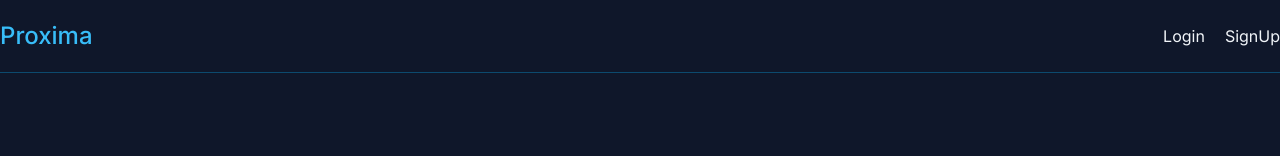
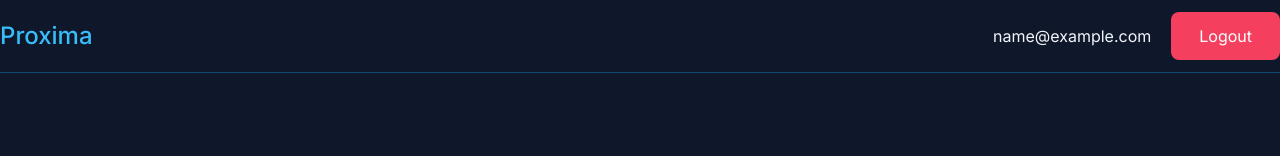
Before and after one commit to nasimhelal-cell/proxima-client, a React (Create React App) app: page / in a window 1280 px wide. Shown: the top 156 px of the page. Built offline with nearby package versions, Linux system fonts and the light colour scheme; no server answers; sample sign-in values are in the browser's storage.

Commit message:
Logout functionality included

```diff
--- a/src/components/Navbar.js
+++ b/src/components/Navbar.js
@@ -1,19 +1,45 @@
 import React from "react";
 import { Link } from "react-router-dom";
+import { useAuthContext } from "../hooks/useAuthContext";
+import { useLogout } from "../hooks/useLogout";
 
 const Navbar = () => {
+  const { user } = useAuthContext();
+  const { logout } = useLogout();
+
+  const handleLogout = () => {
+    logout();
+  };
+
   return (
     <div className="navbar container mx-auto flex items-center justify-between border-b border-sky-900">
       <Link to="/" className="logo py-5 text-sky-400 text-2xl font-medium">
         Proxima
       </Link>
       <nav className="flex gap-5 items-center">
+        {!user && (
+          <div className="flex gap-5 items-center">
             <Link to="/login" className="hover:text-sky-400 duration-300">
               Login
             </Link>
             <Link to="/signup" className="hover:text-sky-400 duration-300">
               SignUp
             </Link>
+          </div>
+        )}
+
+        {user && (
+          <div className="flex gap-5 items-center">
+            <span>{user.email}</span>
+            <button
+              onClick={handleLogout}
+              type="submit"
+              className="bg-rose-500 text-white px-7 py-3 rounded-lg hover:bg-sky-50 hover:text-slate-900 duration-300"
+            >
+              Logout
+            </button>
+          </div>
+        )}
       </nav>
     </div>
   );
--- /dev/null
+++ b/src/hooks/useLogout.js
@@ -0,0 +1,13 @@
+import { useAuthContext } from "./useAuthContext";
+
+export const useLogout = () => {
+  const { dispatch: logoutDispatch } = useAuthContext();
+  const logout = () => {
+    //clear local storage
+    localStorage.removeItem("user");
+    //dispatch logout
+    logoutDispatch({ type: "LOGOUT" });
+  };
+
+  return { logout };
+};
```
Lines whose indentation alone changed are shown as unchanged.
